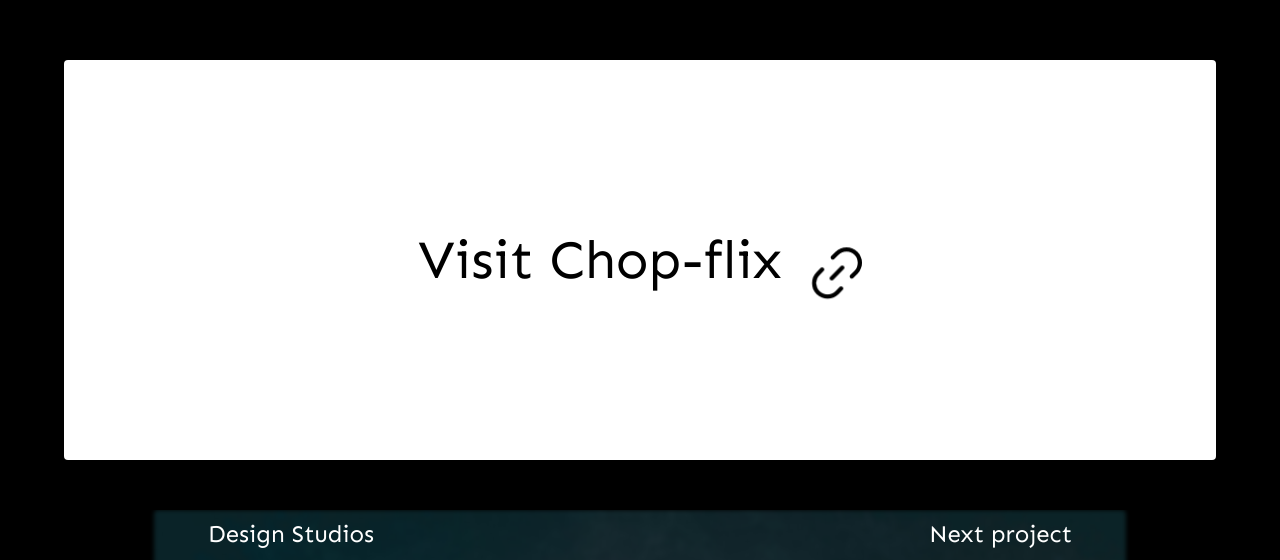
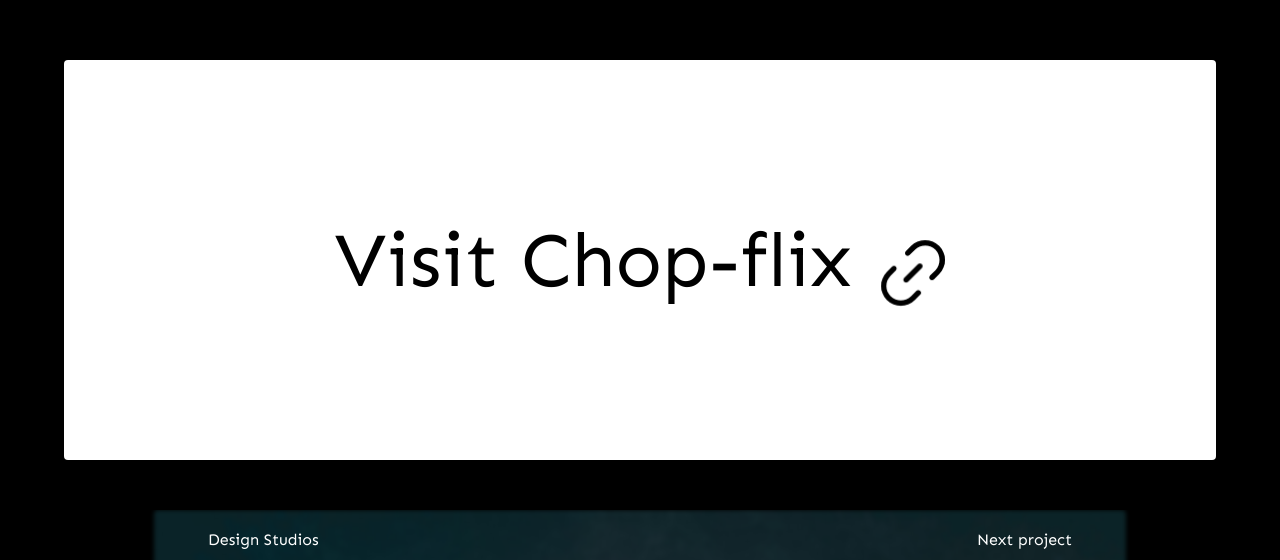
Before and after one commit to alfredasare/wevops-portfolio, a React (Create React App) app: page /works/Chop-flix in a window 1280 px wide. Shown: the part 2546-3106 px from the top of the page. Built offline with nearby package versions, Linux system fonts and the light colour scheme; grey boxes are pictures that could not be loaded.

Commit message:
resized big texts

```diff
--- a/src/pages/project-page/project-page.jsx
+++ b/src/pages/project-page/project-page.jsx
@@ -12,6 +12,7 @@
 import {Close, LinkSvg, WevopsLogo} from "../../components/icons/icons.component";
 import {gsap, ScrollTrigger, Power3} from "gsap/all";
 import {Link} from "react-router-dom";
+import "../../utils/scroll-disappear";
 import SectionList from "../../components/section-list/section-list.component";
 
 const ProjectPage = ({match}) => {
@@ -33,6 +34,19 @@
 
 
     useEffect(() => {
+        window.onscroll = () => {
+            let currentScrollPosition = window.pageYOffset;
+            const logo = document.querySelector('#project-logo');
+
+            if (logo !== undefined && logo){
+                if (currentScrollPosition > "100"){
+                    logo.style.display = 'none';
+                }
+                else{
+                    logo.style.display = 'inline-block';
+                }
+            }
+        }
         gsap.from(reason, {opacity: 1, duration: 0.6, scale: 0.3});
         gsap.to(indicator, {duration: 2, y: 50, opacity: 0, ease: Power3.easeOut, repeatDelay: 0.2, repeat: -1});
         gsap.to(reason, {
@@ -70,7 +84,7 @@
                 </ProjectReason2>
                 <Indicator ref={el => indicator = el}/>
             </HeroWrapper>
-            <Icon href="/">
+            <Icon href="/" id='project-logo'>
                 <WevopsLogo alt="wevops logo"/>
             </Icon>
             <Link to='/works'><CloseButton>
@@ -101,7 +115,6 @@
             }
 
         </ProjectPageWrapper>
-
     )
 };
 
--- a/src/pages/project-page/project-page.style.js
+++ b/src/pages/project-page/project-page.style.js
@@ -38,7 +38,7 @@
 export const Icon = styled(NavBarBrand)`
   position: fixed;
   left: 10px;
-  top: 50%;
+  top: 5%;
   width: 35px;
 `;
 export const CloseButton = styled.div`
@@ -50,7 +50,7 @@
   background: white;
   border-radius: 50%;
   position: fixed;
-  top: 50%;
+  top: 5%;
   right: 10px;
   cursor: pointer;
   transition: background-color 0.4s ease-in-out;
@@ -59,6 +59,9 @@
   }
   &:hover{
   background-color: ${fadedBlack}
+  }
+  @media only screen and (min-width: 600px){
+    top: 50%;
   }
 `;
 export const ProjectReason2 = styled(ProjectReason)`
@@ -99,7 +102,7 @@
 `;
 export const LinkText = styled.h3`
   color: black;
-  font-size: ${typeScale.header3};
+  font-size: 6vw;
   transition: all ease-in-out 0.5s;
   cursor: pointer;
   & *{
@@ -115,7 +118,7 @@
 export const LinkIcon = styled.div`
   & > svg{
   color: black;
-  width: 50px;
+  width: 5vw;
   margin-top: 30px;
   transform: rotate(90deg);
   overflow: visible;
@@ -161,12 +164,12 @@
   filter: blur(0);
   }
 `;
-export const NextTitle = styled.h5`
-  font-size: ${typeScale.header5};
+export const NextTitle = styled.p`
+  font-size: ${typeScale.paragraph};
   color: white;
   position: absolute;
   left: 10%;
-  top: 10px;
+  top: 5px;
   z-index: 2;
 `;
 export const NextText = styled(NextTitle)`
--- a/src/utils/scroll-disappear.js
+++ b/src/utils/scroll-disappear.js
@@ -1,5 +1,4 @@
 let previousScrollPosition = window.pageYOffset;
-
 window.onscroll = () => {
     let currentScrollPosition = window.pageYOffset;
     const navbar = document.querySelector("nav");
```
Also changed, not shown: 2 other files (tests, documents, lock files or other folders).
